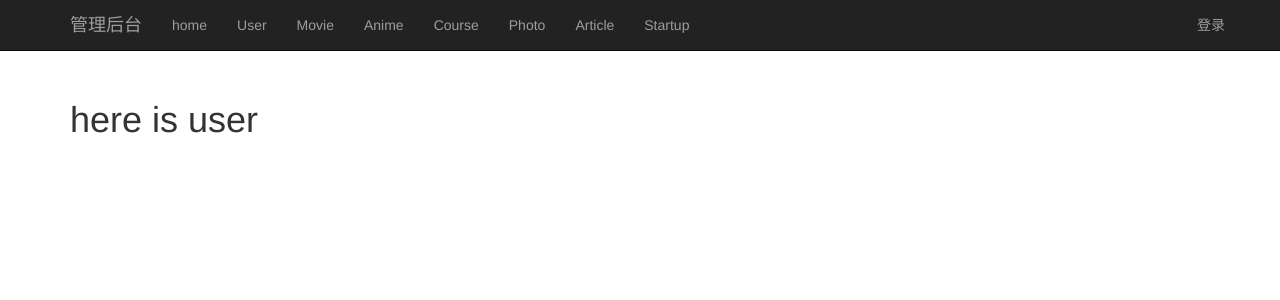
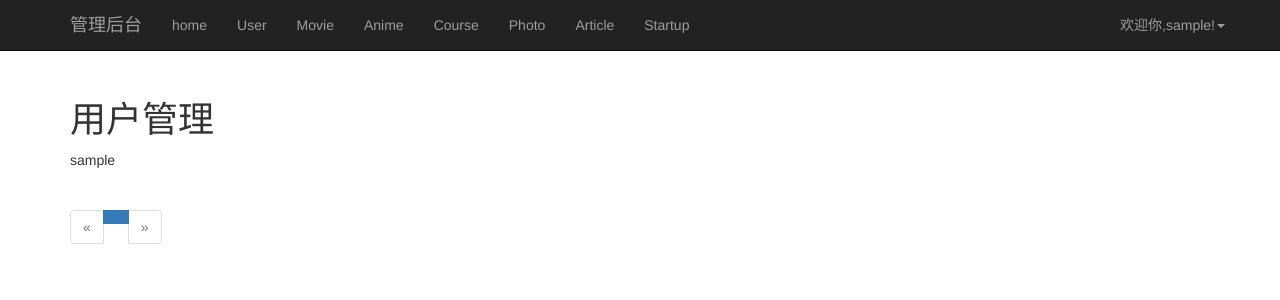
Before and after one commit to hackinit-catpel/ccnu-network-culture-festival, a Flask app: page /admin/user/ in a window 1280 px wide. Shown: the top 300 px of the page. Run offline with Flask 2, Linux system fonts and the light colour scheme; the visitor is signed in with stand-in values (Sample User, id 1); data comes from the database, SQL or seed files in the repository; some libraries are stand-ins or nearby versions.

Commit message:
add pagination support

```diff
--- a/app/admin/views.py
+++ b/app/admin/views.py
@@ -83,38 +83,62 @@
 
 
 from . import admin
-from flask import render_template, url_for, redirect, flash
-from app.models import Anime,Article,User,Role,Movie,Course,Notice,Photo,Startup
+from flask_login import current_user,login_required
+from flask import render_template, url_for, redirect, flash,request,current_app
+from app.models import Anime,Article,User,Role,Movie,Course,Notice,Photo,Startup,AnonymousUser
 
 @admin.route('/')
+@login_required
 def index():
-    return render_template("admin/home.html")
+    """home page of the management backend"""
+    return render_template("admin/home.html",current_user=current_user)
 
 @admin.route("/user/")
+@login_required
 def user_manage():
-    return render_template("admin/user.html")
+    """用户管理"""
+    page=request.args.get("page",1,int)
+    pagination=User.query.paginate(page,
+            per_page=current_app.config["RESOURCES_PER_PAGE"],error_out=False)
+    users=pagination.items
+    print users
+    return render_template("admin/user.html",
+                           current_user=current_user,
+                           users=users,pagination=pagination)
 
 
 @admin.route("/movie/")
+@login_required
 def movie_manage():
-    return render_template("admin/movie.html")
+    """微视频作品管理"""
+    return render_template("admin/movie.html",current_user=current_user)
 
 @admin.route("/anime/")
+@login_required
 def anime_manage():
-    return render_template("admin/anime.html")
+    """动漫作品管理"""
+    return render_template("admin/anime.html",current_user=current_user)
 
 @admin.route("/course/")
+@login_required
 def course_manage():
-    return render_template("admin/course.html")
+    """微课作品管理"""
+    return render_template("admin/course.html",current_user=current_user)
 
 @admin.route("/photo/")
+@login_required
 def photo_manage():
-    return render_template("admin/photo.html")
+    """摄影作品管理"""
+    return render_template("admin/photo.html",current_user=current_user)
 
 @admin.route("/article/")
+@login_required
 def article_manage():
-    return render_template("admin/article.html")
+    """网文作品管理"""
+    return render_template("admin/article.html",current_user=current_user)
 
 @admin.route("/startup/")
+@login_required
 def startup_manage():
-    return render_template("admin/startup.html")
+    """网络创新创业作品管理"""
+    return render_template("admin/startup.html",current_user=current_user)
--- a/app/models.py
+++ b/app/models.py
@@ -215,6 +215,7 @@ class Notice(db.Model):
     appendix = db.Column(db.String(164))
     body = db.Column(db.Text)
     a_time = db.Column(db.Text)
+    is_confirm = db.Column(db.Boolean, default=False)  # 添加是否审核的标志位
 
     @staticmethod
     def on_changed_body(target, value, oldbalue, initiator):
--- /dev/null
+++ b/app/templates/admin/_macros.html
@@ -0,0 +1,27 @@
+{% macro pagination_widget(pagination,endpoint) %}
+<ul class="pagination">
+    <li {% if not pagination.has_prev%} class="disabled"{% endif %}>
+        <a href="{% if pagination.has_prev %}{{ url_for(endpoint,
+        page=pagination.page-1,**kwargs) }}{% else %}#{% endif %}">
+            &laquo;
+        </a>
+    </li>
+    {% for p in pagination.iter_pages() %}
+    {% if p %}
+    {% if p == pagination.page %}
+    <li class="active">
+        <a href="{{ url_for(endpoint,page=p,**kwargs) }}"></a>
+    </li>
+    {% endif %}
+    {% else %}
+    <li class="disabled"><a href="#">&hellip;</a></li>
+    {% endif %}
+    {% endfor %}
+    <li {% if not pagination.has_next %} class="disabled"{% endif %}>
+        <a href="{% if pagination.has_next %}{{url_for(endpoint,
+        page=pagination.page+1,**kwargs) }}{% else %}#{% endif %}">
+            &raquo;
+        </a>
+    </li>
+</ul>
+{% endmacro %}
--- a/app/templates/admin/anime.html
+++ b/app/templates/admin/anime.html
@@ -1,6 +1,6 @@
 {% extends "admin/custom_base.html" %}
-{% block title %}anime {% endblock %}
+{% block title %}动漫作品管理{% endblock %}
 
 {% block content %}
-<h1>here is anime</h1>
+<h1>动漫作品管理</h1>
 {% endblock %}
--- a/app/templates/admin/article.html
+++ b/app/templates/admin/article.html
@@ -1,6 +1,6 @@
 {% extends "admin/custom_base.html" %}
-{% block title %}article{% endblock %}
+{% block title %}网文管理{% endblock %}
 
 {% block content %}
-<h1>here is article</h1>
+<h1>网络文章管理</h1>
 {% endblock %}
--- a/app/templates/admin/course.html
+++ b/app/templates/admin/course.html
@@ -1,6 +1,6 @@
 {% extends "admin/custom_base.html" %}
-{% block title %}course{% endblock %}
+{% block title %}微课管理{% endblock %}
 
 {% block content %}
-<h1>here is course</h1>
+<h1>微课管理</h1>
 {% endblock %}
--- a/app/templates/admin/custom_base.html
+++ b/app/templates/admin/custom_base.html
@@ -36,9 +36,12 @@
           </ul>
             <ul class="nav navbar-nav navbar-right">
                 <ul id="nologined" class="nav navbar-nav navbar-right">
-                    <li><a href="#login" data-toggle="modal">登录</a>
-
-                    <!--<li><a href="#register" data-toggle="modal">注册</a></li>-->
+                  <li class="dropdown">
+                  <a href="#"  class="dropdown-toggle" data-toggle="dropdown">欢迎你,{{ current_user.username }}!<span class="caret"></span></a>
+                    <ul class="dropdown-menu" role="menu">
+                        <li><a href="/auth/logout">登出</a></li>
+                    </ul>
+                </li>
                 </ul>
             </ul>
         </div><!--/.nav-collapse -->
--- a/app/templates/admin/home.html
+++ b/app/templates/admin/home.html
@@ -1,5 +1,5 @@
 {% extends "admin/custom_base.html" %}
-{% block title %}Home{% endblock %}
+{% block title %}管理后台主页{% endblock %}
 
 {% block content %}
 <h1>欢迎来到管理后台！！！</h1>
--- a/app/templates/admin/movie.html
+++ b/app/templates/admin/movie.html
@@ -1,6 +1,6 @@
 {% extends "admin/custom_base.html" %}
-{% block title %}movie{% endblock %}
+{% block title %}微电影管理{% endblock %}
 
 {% block content %}
-<h1>here is movie</h1>
+<h1>微视频管理</h1>
 {% endblock %}
--- a/app/templates/admin/photo.html
+++ b/app/templates/admin/photo.html
@@ -1,6 +1,6 @@
 {% extends "admin/custom_base.html" %}
-{% block title %}photo{% endblock %}
+{% block title %}摄影作品管理{% endblock %}
 
 {% block content %}
-<h1>here is photo</h1>
+<h1>摄影作品管理</h1>
 {% endblock %}
--- a/app/templates/admin/role.html
+++ /dev/null
@@ -1,6 +0,0 @@
-{% extends "admin/custom_base.html" %}
-{% block title %}role{% endblock %}
-
-{% block content %}
-<h1>here is role</h1>
-{% endblock %}
--- a/app/templates/admin/startup.html
+++ b/app/templates/admin/startup.html
@@ -1,6 +1,6 @@
 {% extends "admin/custom_base.html" %}
-{% block title %}startup{% endblock %}
+{% block title %}网络创新创业作品管理{% endblock %}
 
 {% block content %}
-<h1>here is startup</h1>
+<h1>网络创新创业作品管理</h1>
 {% endblock %}
--- a/app/templates/admin/user.html
+++ b/app/templates/admin/user.html
@@ -1,6 +1,13 @@
 {% extends "admin/custom_base.html" %}
-{% block title %}user{% endblock %}
+{% import "admin/_macros.html" as macros %}
+{% block title %}用户管理{% endblock %}
 
 {% block content %}
-<h1>here is user</h1>
+<h1>用户管理</h1>
+{% for user in users %}
+{{user.username}}<br/>
+{% endfor %}
+<div class="pagination">
+    {{ macros.pagination_widget(pagination,"admin.user_manage") }}
+</div>
 {% endblock %}
--- a/config.py
+++ b/config.py
@@ -39,7 +39,7 @@ class Config:
     CAPTCHA_ID = "b46d1900d0a894591916ea94ea91bd2c"
     PRIVATE_KEY = "36fc3fe98530eea08dfc6ce76e3d24c4"
     PIC_APPENDIX = ['png', 'jpg', 'jpeg', 'bmp', 'gif']
-
+    RESOURCES_PER_PAGE=2
     @staticmethod
     def init_app(app):
         pass
```
Also changed, not shown: app/main/views.py (+27 -27 lines).
